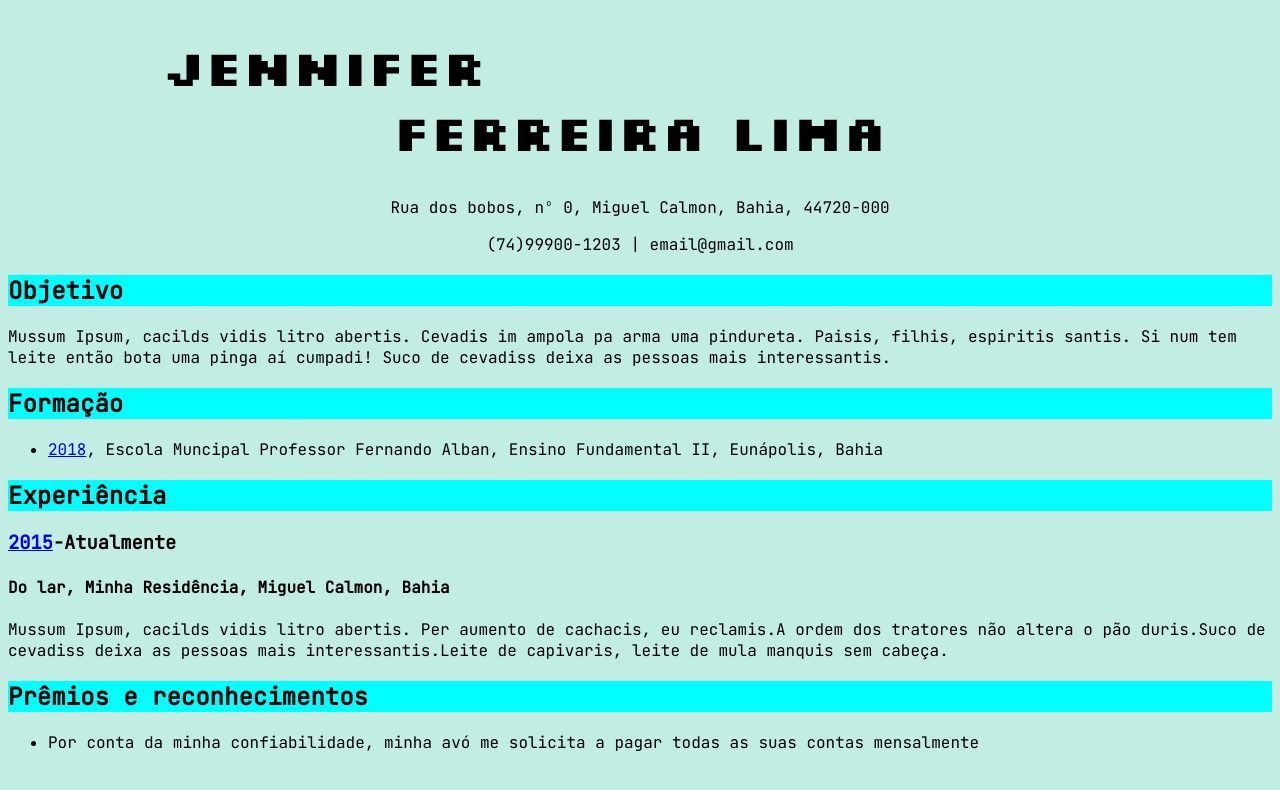
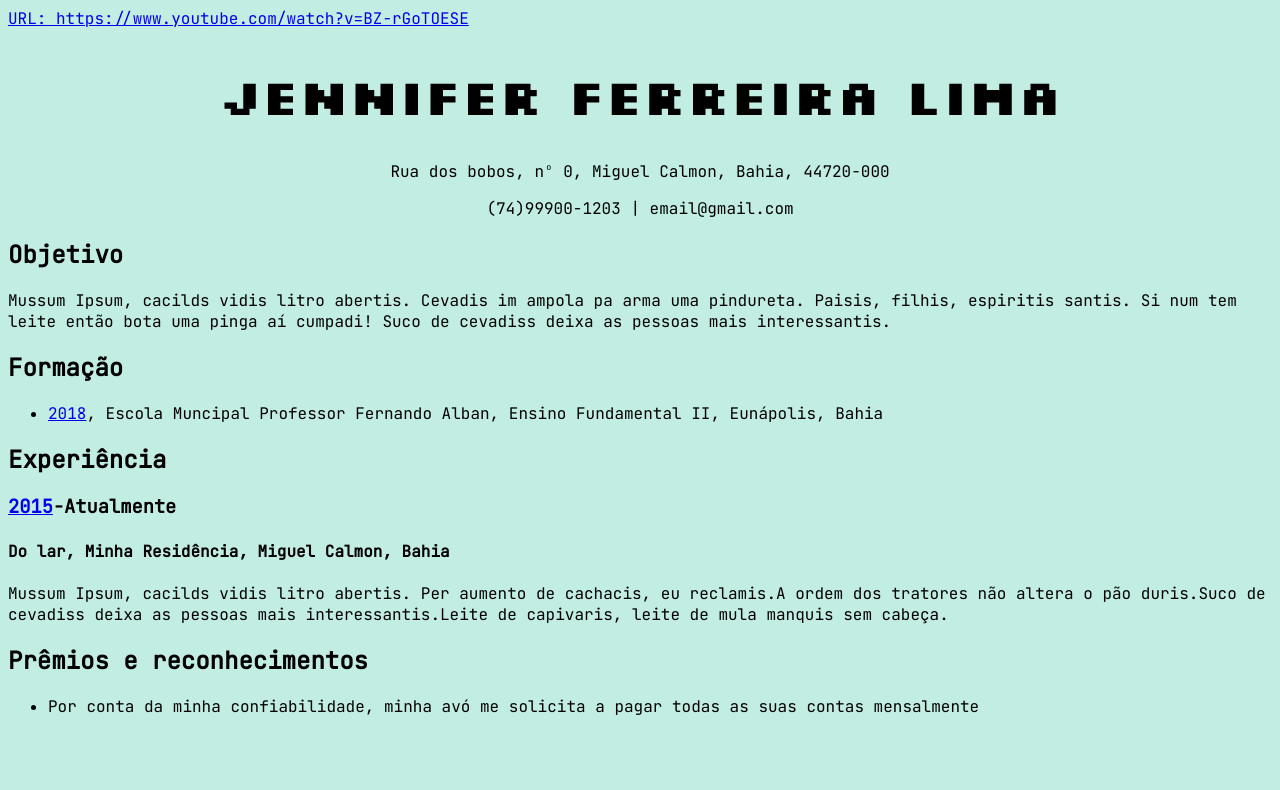
Before and after one commit to jedoblen/Curriculo-web, a plain HTML site: page index.html in a window 1280 px wide. Drawn offline with Linux system fonts and the light colour scheme; a script that the page names is missing.

Commit message:
Alterações
CSS inline,
Retirei classes,
Adicionei script do QRCode,
Adicionei o media query para print e screen

```diff
--- a/index.html
+++ b/index.html
@@ -5,37 +5,86 @@
     <meta http-equiv="X-UA-Compatible" content="IE=edge">
     <meta name="viewport" content="width=device-width, initial-scale=1.0">
     <link rel="shortcut icon" href="rainbow.ico" type="image/x-icon">
-    <link rel="stylesheet" href="style.css">
+    <style type="text/css">
+        @import url('https://fonts.googleapis.com/css2?family=JetBrains+Mono&family=Silkscreen:wght@700&family=Source+Code+Pro&display=swap');
+
+        h1{
+            font-size: 50px;
+            text-align: center;
+            font-family: 'Silkscreen', cursive;
+        }
+
+        body{
+            font-family: 'JetBrains Mono', monospace;
+            background-color: #C1EDE3;
+        }
+
+        .topicos{
+          background-color: aqua;
+        }
+
+        @media screen {
+          #qrcode {
+          display: none;
+          }
+          #url {
+            display: inline;
+          }
+        }
+
+        @media print {
+          #qrcode {
+            position: relative;
+            float: right;
+            width: 100px;
+            top: 1em;
+            right: 1em;
+          }
+          #url{
+            display: none;
+          }
+        }
+
+        #url::before{
+          content: "URL: "
+        }
+        </style>
     <title>Currículo</title>
 </head>
 <body>
-   <script type="text/javascript" src="script.js"></script>
    <div id="qrcode"></div>
-   <script src="qrcode.min.js"></script>
+   <script type="text/javascript" src="https://cdn.rawgit.com/davidshimjs/qrcodejs/gh-pages/qrcode.min.js"></script>
    <script>
     new QRCode(document.getElementById('qrcode'), {
         text:'https://www.youtube.com/watch?v=BZ-rGoTOESE',
         width: 120,
 	    height: 120})
    </script>
-   <a id="url">https://www.youtube.com/watch?v=BZ-rGoTOESE</a>
+   <a id="url" href="https://www.youtube.com/watch?v=BZ-rGoTOESE">https://www.youtube.com/watch?v=BZ-rGoTOESE</a>
+   <script>
+    let href=window.location.href
+    let qrcode=document.getElementById("qrcode")
+    let url=document.getElementById("url")
+
+    url.textContent=`https://www.youtube.com/watch?v=BZ-rGoTOESE`
+   </script>
    <div class="main">
-    <h1 id="nome">Jennifer Ferreira Lima</h1>
-    <p align="center" class="dados">Rua dos bobos, nº 0, Miguel Calmon, Bahia, 44720-000</p>
-    <p align="center" class="dados">(74)99900-1203 | email@gmail.com</p>
-    <h2 class="topicos">Objetivo</h2>
-    <p class="obj">Mussum Ipsum, cacilds vidis litro abertis. Cevadis im ampola pa arma uma pindureta. Paisis, filhis, espiritis santis. Si num tem leite então bota uma pinga aí cumpadi! Suco de cevadiss deixa as pessoas mais interessantis.</p>
-    <h2 class="topicos">Formação</h2>
+    <h1>Jennifer Ferreira Lima</h1>
+    <p align="center">Rua dos bobos, nº 0, Miguel Calmon, Bahia, 44720-000</p>
+    <p align="center">(74)99900-1203 | email@gmail.com</p>
+    <h2>Objetivo</h2>
+    <p>Mussum Ipsum, cacilds vidis litro abertis. Cevadis im ampola pa arma uma pindureta. Paisis, filhis, espiritis santis. Si num tem leite então bota uma pinga aí cumpadi! Suco de cevadiss deixa as pessoas mais interessantis.</p>
+    <h2>Formação</h2>
     <ul>
-        <li class="obj"><a href="https://www.youtube.com/watch?v=BZ-rGoTOESE">2018</a>, Escola Muncipal Professor Fernando Alban, Ensino Fundamental II, Eunápolis, Bahia</li>
+        <li><a href="https://www.youtube.com/watch?v=BZ-rGoTOESE">2018</a>, Escola Muncipal Professor Fernando Alban, Ensino Fundamental II, Eunápolis, Bahia</li>
     </ul>
-    <h2 class="topicos">Experiência</h2>
-    <h3 class="obj"><a href="https://www.youtube.com/watch?v=BZ-rGoTOESE">2015</a>-Atualmente</h3>
-    <h4 class="obj">Do lar, Minha Residência, Miguel Calmon, Bahia</h4>
-    <p class="obj">Mussum Ipsum, cacilds vidis litro abertis. Per aumento de cachacis, eu reclamis.A ordem dos tratores não altera o pão duris.Suco de cevadiss deixa as pessoas mais interessantis.Leite de capivaris, leite de mula manquis sem cabeça.</p>
-    <h2 class="topicos">Prêmios e reconhecimentos</h2>
+    <h2>Experiência</h2>
+    <h3><a href="https://www.youtube.com/watch?v=BZ-rGoTOESE">2015</a>-Atualmente</h3>
+    <h4>Do lar, Minha Residência, Miguel Calmon, Bahia</h4>
+    <p>Mussum Ipsum, cacilds vidis litro abertis. Per aumento de cachacis, eu reclamis.A ordem dos tratores não altera o pão duris.Suco de cevadiss deixa as pessoas mais interessantis.Leite de capivaris, leite de mula manquis sem cabeça.</p>
+    <h2>Prêmios e reconhecimentos</h2>
     <ul>
-        <li class="obj">Por conta da minha confiabilidade, minha avó me solicita a pagar todas as suas contas mensalmente</li>
+        <li>Por conta da minha confiabilidade, minha avó me solicita a pagar todas as suas contas mensalmente</li>
     </ul>
    </div>
 </body>
--- a/style.css
+++ b/style.css
@@ -13,23 +13,6 @@ body{
 
 .topicos{
   background-color: aqua;
-}
-#url {
-  display: inline;
-  position: relative;
-  float: right;
-  width: 50%;
-  top: -3.5em;
-}
-
-
-#url::before {
-  content: "URL: ";
-}
-
-#qrcode {
-  float: right;
-  size: 30px;
 }
 
 @media screen {
@@ -48,4 +31,12 @@ body{
     width: 100px;
     top: 1em;
     right: 1em;
-}}
+  }
+  #url{
+    display: none;
+  }
+}
+
+#url::before{
+  content: "URL: "
+}
```
